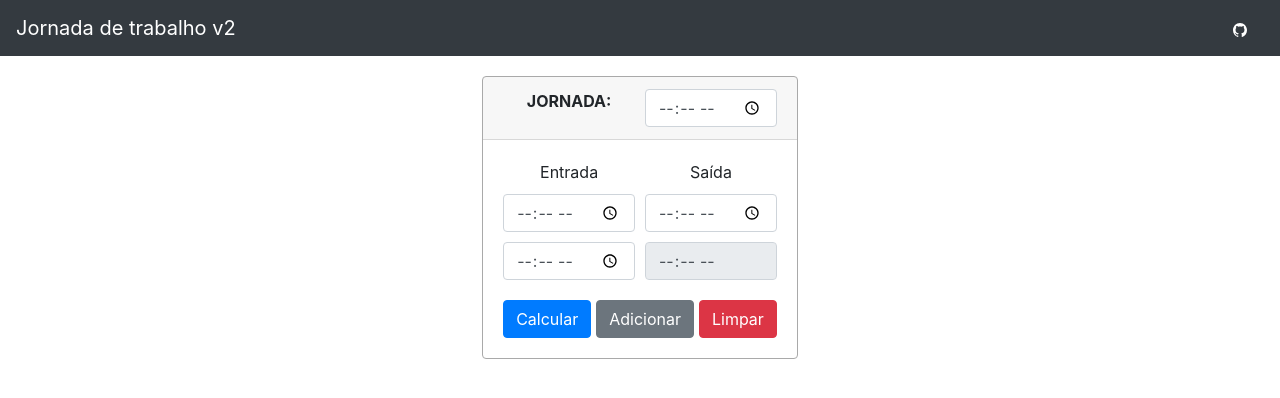
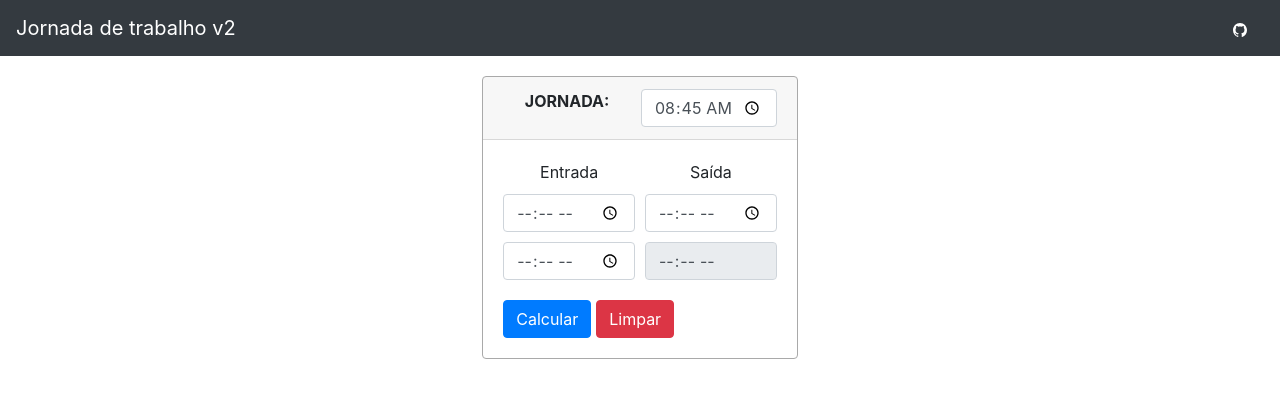
Before and after one commit to cuiateam/jornada-trabalho-v2, a React (Create React App) app: page / in a window 1280 px wide. Shown: the top 398 px of the page. Built offline with nearby package versions, Linux system fonts and the light colour scheme.

Commit message:
Atualizando Componente Jornada

```diff
--- a/src/components/Jornada/index.js
+++ b/src/components/Jornada/index.js
@@ -8,68 +8,22 @@ import './styles.css'
 
 export default function Jornada() {
 
-    const valorPadraoFormulario = [
-
-        {
-            id:1,
-            linha:
-                <Form.Row>
-                    <Col>
-                        <Form.Control className="input" type="time" id="entrada1" />
-                    </Col>
-                    <Col>
-                        <Form.Control className="input" type="time" id="saida1" />
-                    </Col>
-                </Form.Row>
-        },
-        {
-            id:2,
-            linha:
-                <Form.Row>
-                    <Col>
-                        <Form.Control className="input" type="time" id="entrada2" />
-                    </Col>
-                    <Col>
-                        <Form.Control className="input" type="time" id="saida2" readOnly />
-                    </Col>
-                </Form.Row>
-        },
-
-    ]
-
-
-
-    const [adicionaEntradaSaida, setEntradaSaida] = useState(valorPadraoFormulario)
-
-
-
+    const [jornada, setJornada] = useState("08:45")
+    const [entrada1, setEntrada1] = useState()
+    const [saida1, setSaida1] = useState()
+    const [entrada2, setEntrada2] = useState()
+    const [saida2, setSaida2] = useState()
 
     function handleClickCalcular(){
 
     }
 
-    function handleClickAdicionar() {
-
-        setEntradaSaida([
-            {
-                id:Math.random(),
-                linha:
-                    <Form.Row>
-                        <Col>
-                            <Form.Control className="input" type="time" />
-                        </Col>
-                        <Col>
-                            <Form.Control className="input" type="time" />
-                        </Col>
-                    </Form.Row>
-            },
-            ...adicionaEntradaSaida,
-        ])
-
+    function handleClickLimpar() {
+        setEntrada1("")
+        setSaida1("")
+        setEntrada2("")
+        setSaida2("")
     }
-
-
-
 
     return (
         <div className="jornada">
@@ -80,7 +34,7 @@ export default function Jornada() {
                             <strong>JORNADA:</strong>
                         </Col>
                         <Col>
-                            <Form.Control type="time" id="j"/>
+                            <Form.Control type="time" id="j" value={jornada} onChange={(e) => setJornada(e.target.value)} />
                         </Col>
                     </Form.Row>
 
@@ -98,28 +52,33 @@ export default function Jornada() {
 
                         </Form.Row>
 
-                        {adicionaEntradaSaida.map(input => (
-                            <div key={input.id}>{input.linha}</div>
-                        ))}
+                        <Form.Row>
+                            <Col>
+                                <Form.Control className="input" type="time" id="entrada1" value={entrada1} onChange={(e) => setEntrada1(e.target.value)}/>
+                            </Col>
+                            <Col>
+                                <Form.Control className="input" type="time" id="saida1" value={saida1} onChange={(e) => setSaida1(e.target.value)}/>
+                            </Col>
+                        </Form.Row>
+                        <Form.Row>
+                            <Col>
+                                <Form.Control className="input" type="time" id="entradaFinal" value={entrada2} onChange={(e)=> setEntrada2(e.target.value)} />
+                            </Col>
+                            <Col>
+                                <Form.Control className="input" type="time" id="saidaFinal" readOnly value={saida2} onChange={(e)=> setSaida2(e.target.value)} />
+                            </Col>
+                        </Form.Row>
 
                     </Form>
-
-
-
 
                     <div className="button-group">
                         <Button className="button" variant="primary" onClick={() => handleClickCalcular()}>
                             Calcular
                         </Button>
-                        <Button className="button" variant="secondary" onClick={() => handleClickAdicionar()}>
-                            Adicionar
-                        </Button>
-                        <Button className="button" variant="danger" onClick={() => setEntradaSaida(valorPadraoFormulario)}>
+                        <Button className="button" variant="danger" onClick={() => handleClickLimpar()}>
                             Limpar
                         </Button>
                     </div>
-
-
                 </Card.Body>
 
             </div>
```
